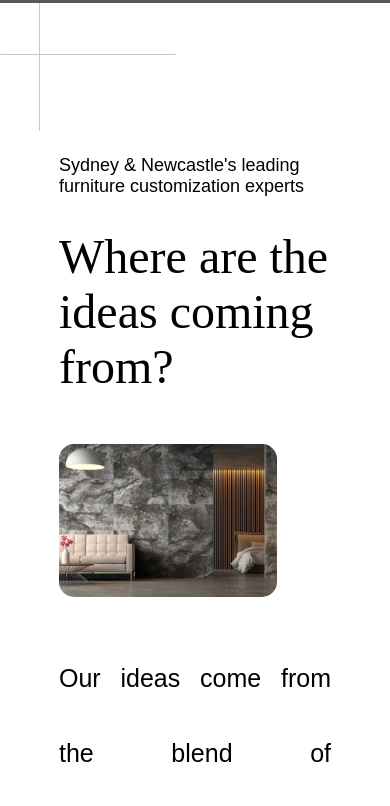
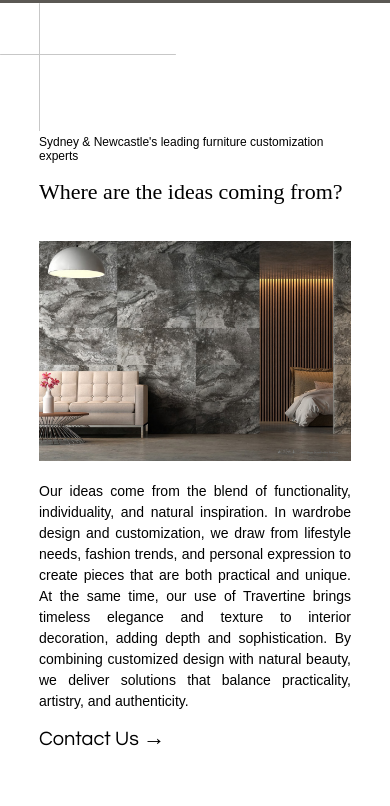
Before and after one commit to Vincent-ZQ/WalleonWeb, a plain HTML site: page index.html in a window 390 px wide. Shown: the part 905-1711 px from the top of the page. Drawn offline with Linux system fonts and the light colour scheme; grey boxes are pictures that could not be loaded; files whose address does not match are found by name.

Commit message:
Fixed two column of home page when screen size is mobile.

```diff
--- a/Style.css
+++ b/Style.css
@@ -129,7 +129,8 @@ body {
   transform: translateY(100px);
 }
 
-@media (max-width: 768px) {
+
+@media (max-width: 900px) {
   .two-column {
     flex-direction: column;
     /* stack vertically */
@@ -152,12 +153,14 @@ body {
 
 .two-column h3 {
   font-size: 18px;
+  max-height: 10%;
   font-family: 'Arial';
   font-weight: normal;
 }
 
 .two-column h1 {
   font-size: 48px;
+  max-height: 30%;
   font-family: 'Times New Roman';
   font-weight: normal;
 }
@@ -169,10 +172,17 @@ body {
   text-align: justify;
 }
 
+.idea-image-container {
+  display: flex;
+  max-height: 60%;
+  height: max;
+  justify-content: flex-start;
+  align-items: center;
+}
+
 #idea-image {
   text-align: center;
   width: 80%;
-  margin: 50px 0 0 0;
   border-radius: 15px;
 }
 
@@ -205,7 +215,7 @@ body {
 }
 
 #service-intro {
-  margin-bottom: 50px;
+  margin-bottom: 0px;
 }
 
 .closing-blank-remark {
@@ -577,6 +587,7 @@ input.wgh-slider-target {
 }
 
 @media (max-width: 900px) {
+  /* Responsive mode for the background image */
 
   .initial-background-container,
   .initial-background-img {
@@ -623,3 +634,66 @@ input.wgh-slider-target {
     padding: .4rem 0;
   }
 }
+
+@media (max-width: 900px) {
+  .two-column {
+    flex-direction: column;
+    min-height: auto;
+  }
+
+  .two-column .left,
+  .two-column .right {
+    flex: initial;
+    /* each takes up half */
+    padding: 0px;
+  }
+
+  .two-column h3 {
+    font-size: 12px;
+    font-family: 'Arial';
+    font-weight: normal;
+    padding-bottom: 1rem;
+  }
+
+  .two-column h1 {
+    font-size: 22px;
+    font-family: 'Times New Roman';
+    font-weight: normal;
+    padding-bottom: 1rem;
+  }
+
+  .two-column p {
+    font-size: 14px;
+    font-family: "Arial";
+    line-height: 1.5;
+    text-align: justify;
+  }
+
+  #idea-image {
+    width: 100%;
+    border-radius: 0px;
+    margin: 20px 0 20px 0;
+  }
+
+  .contact-us {
+    margin-top: 15px;
+    font-size: 20px;
+    font-family: 'Century Gothic';
+    text-align: center;
+    display: inline-block;
+    text-decoration: none;
+  }
+
+  .contact-us::after {
+    content: "→";
+    font-size: 22px;
+    width: 22px;
+    height: 22px;
+    display: inline-flex;
+    align-items: center;
+    justify-content: center;
+    text-align: center;
+    border-radius: 50%;
+    transition: background-color 0.3s ease, transform 0.3s ease;
+  }
+}
--- a/index.html
+++ b/index.html
@@ -64,7 +64,7 @@
       <div id="content-intro" class="two-column">
 
         <div class="left">
-          <h3 class="animated-heading scroll-trigger page_text" style="padding-bottom: 2rem;">Sydney & Newcastle's
+          <h3 class="animated-heading scroll-trigger page_text">Sydney & Newcastle's
             leading furniture customization
             experts</h3>
           <h1 class="animated-heading scroll-trigger page_text">Where are the ideas coming from?</h1>
```
Lines whose indentation alone changed are shown as unchanged.
